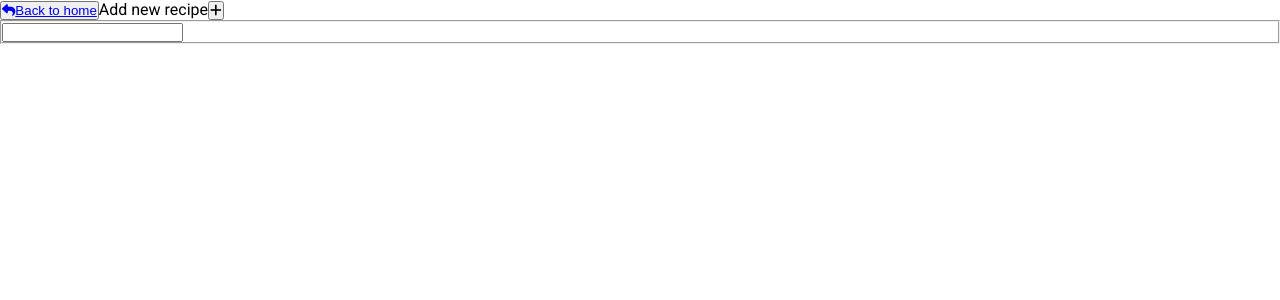
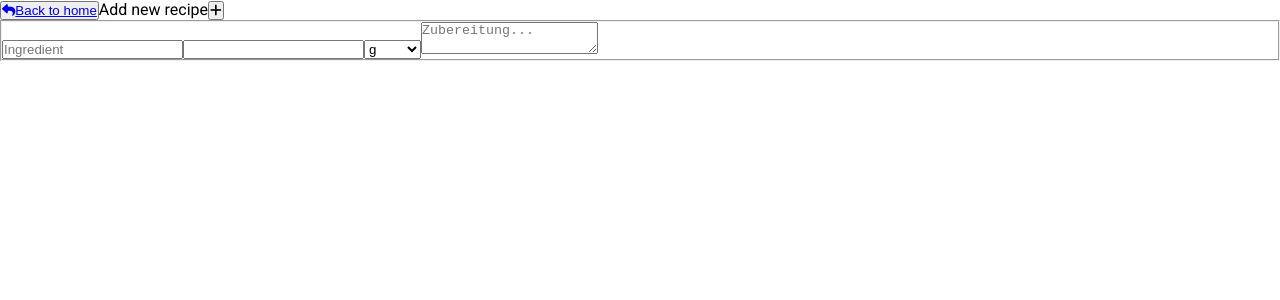
Before and after one commit to aliho3ein/rezept-sharing, a React (Vite) app: page /user-profile in a window 1280 px wide. Shown: the top 300 px of the page. Built offline with nearby package versions, Linux system fonts and the light colour scheme.

Commit message:
build recipe form

```diff
--- a/src/components/userProfile/AddRecipeForm.tsx
+++ b/src/components/userProfile/AddRecipeForm.tsx
@@ -4,7 +4,16 @@ const AddRecipeForm: FC = () => {
   return (
     <fieldset>
       <form>
-        <input type="text" />
+        <input type="text" placeholder="Ingredient" />
+        <input type="number" id="ingredient-amount" min="1" />
+        <select id="ingredient-unit">
+          <option value="g">g</option>
+          <option value="ml">ml</option>
+          <option value="Tasse">Tasse</option>
+          <option value="TL">TL</option>
+          <option value="EL">EL</option>
+        </select>
+        <textarea id="cooking-process" placeholder="Zubereitung..."></textarea>
       </form>
     </fieldset>
   );
```
Also changed, not shown: 1 other file (tests, documents, lock files or other folders).
